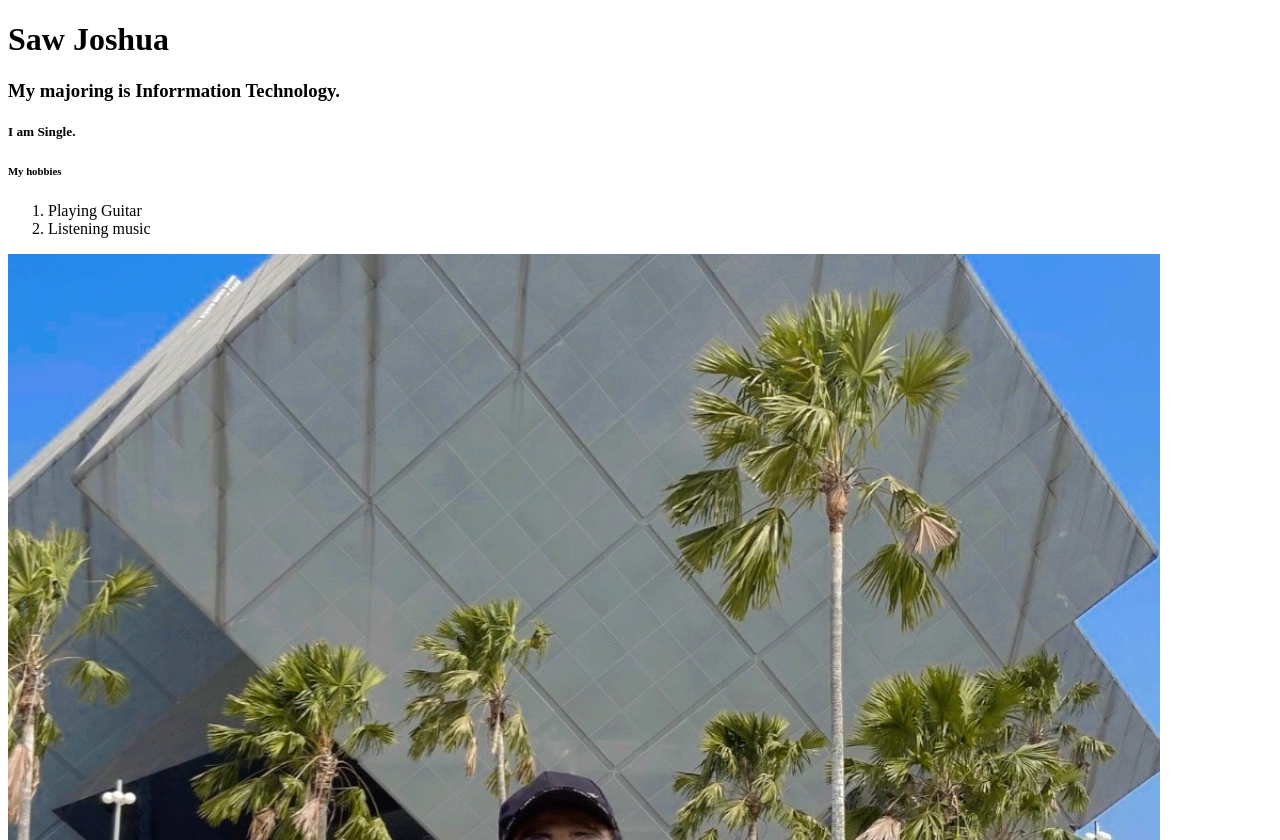
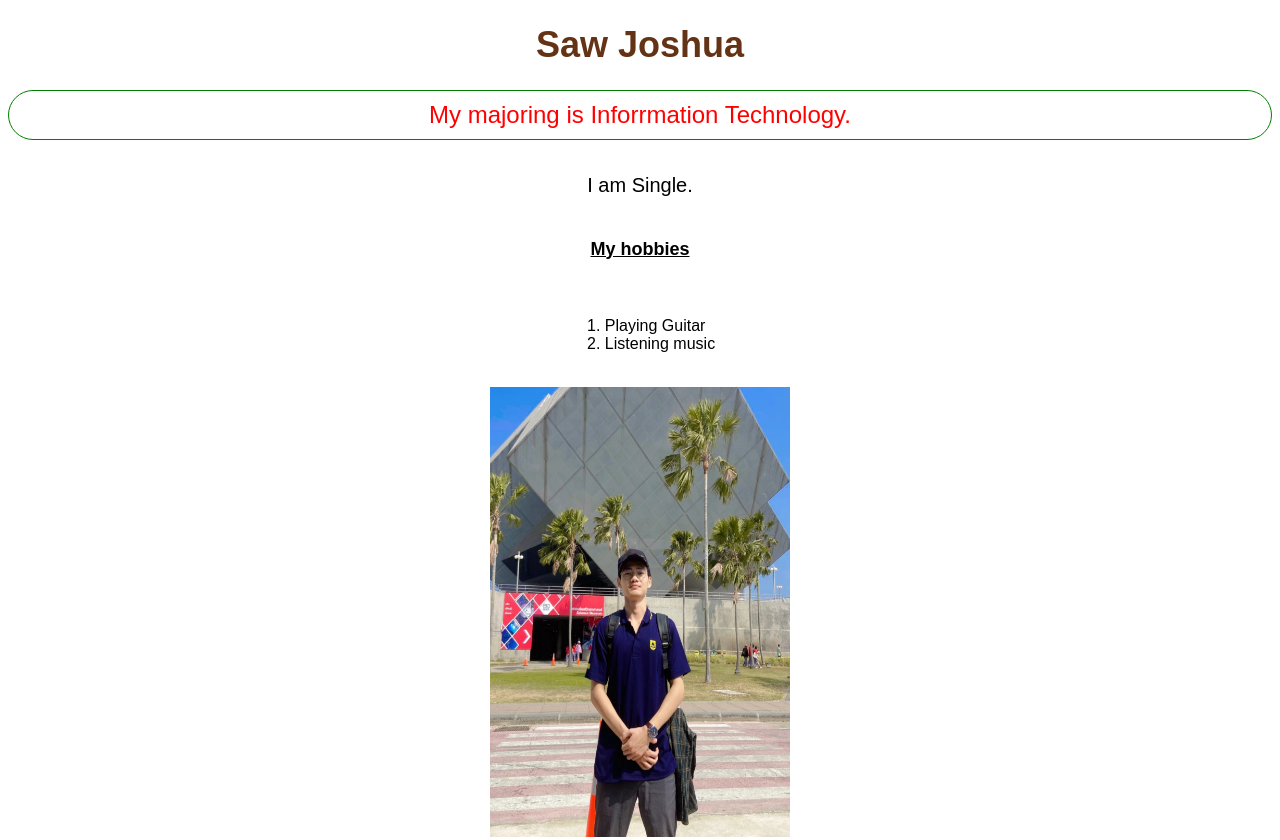
Before and after one commit to sawjoshua/sawjoshua.github.io, a plain HTML site: page index.html in a window 1280 px wide. Shown: the top 840 px of the page. Drawn offline with Linux system fonts and the light colour scheme.

Commit message:
My First Commit.

```diff
--- a/index.html
+++ b/index.html
@@ -3,17 +3,18 @@
     <head>
         <title>Saw Joshua</title>
     </head>
-    <body>
-        <h1>Saw Joshua</h1>
-        <h3>My majoring is Inforrmation Technology.</h3>
-        <h5>I am Single.</h5>
+    <body style="font-family: Arial, sans-serif; text-align: center;">
+        <h1 style="color: rgb(100, 50,20); font-size: 36px; font-weight: bold;">Saw Joshua</h1>
+        <h3 style="color: red; font-size: 24px; font-weight: 500; border: 1px solid green; border-radius: 25px; padding: 10px;">My majoring is Inforrmation Technology.</h3>
+        <h5 style="font-size: 20px; font-weight: normal;">I am Single.</h5>
 
-        <h6>My hobbies</h6>
-        <ol>
+        <h6 style="font-size: 18px; font-weight: bold; text-decoration: underline;">My hobbies</h6>
+        <ol style="font-size: 16px; font-weight: normal; text-align: left; display: inline-block;">
             <li>Playing Guitar</li>
             <li>Listening music</li>
 
         </ol>
-        <img src= "me.webp">
+        <br><br>
+        <img width="300" height="450"src= "me.webp" alt="Photo of me">
     </body>
 </html>
```
Also changed, not shown: day2.html (added, +14 -0 lines).
